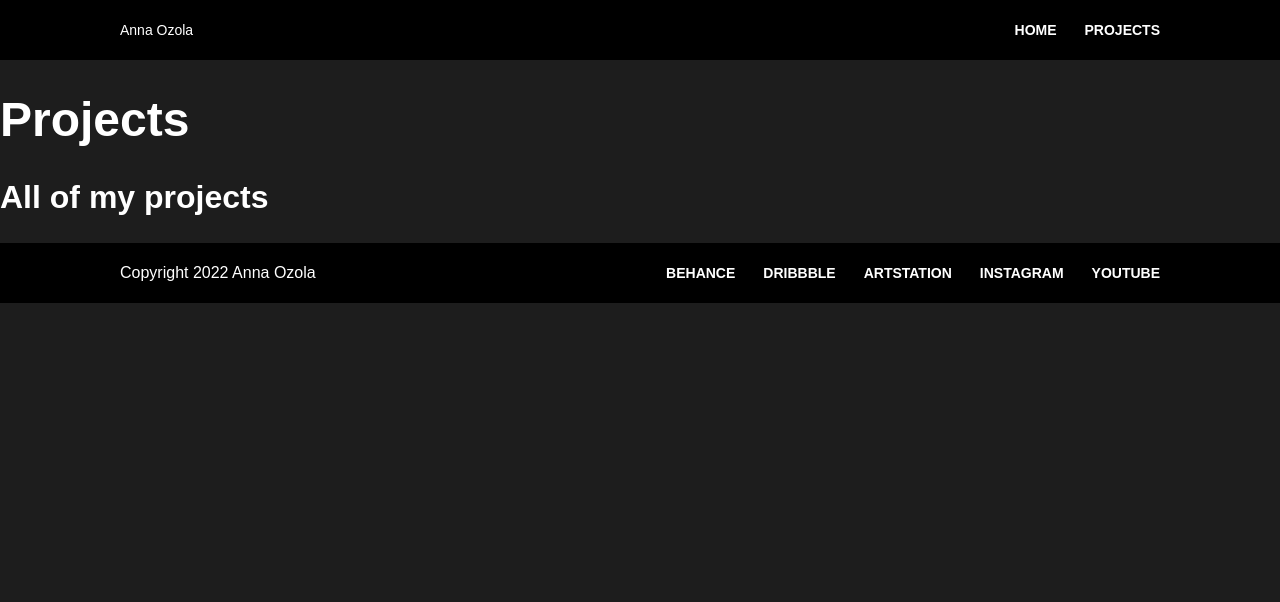
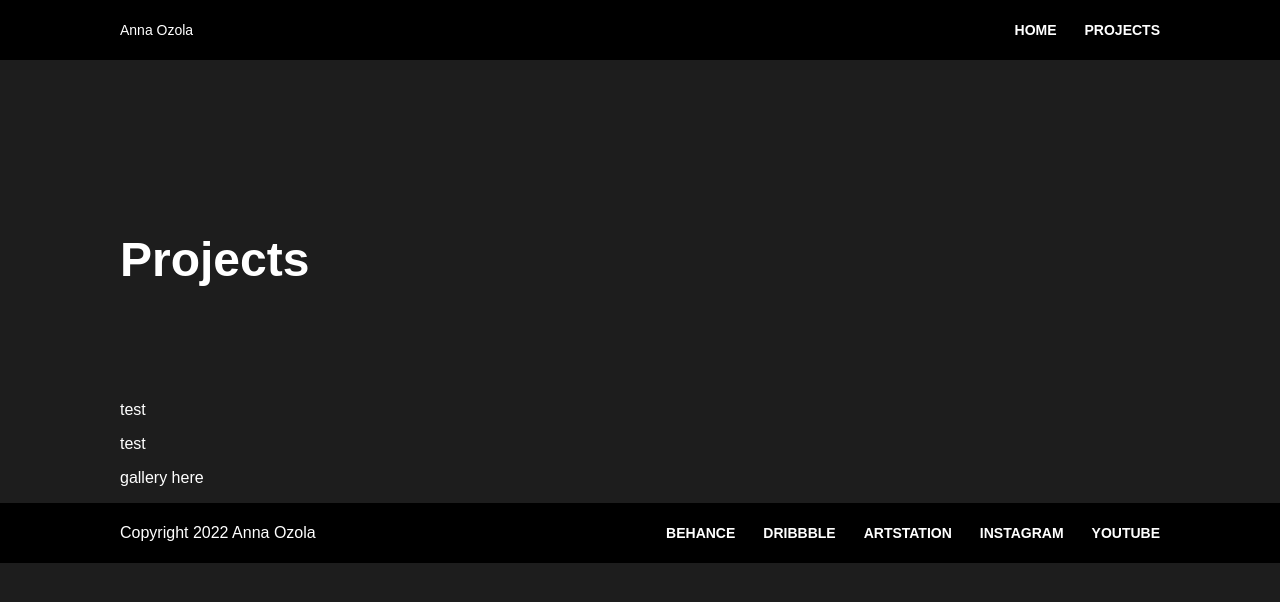
Before and after one commit to annaozola/portfolio, a Gatsby site: page /projects in a window 1280 px wide. Built offline with nearby package versions, Linux system fonts and the light colour scheme; Gatsby itself is replaced by a stand-in of ours.

Commit message:
Basic projects page setup.

```diff
--- a/src/pages/projects/index.js
+++ b/src/pages/projects/index.js
@@ -1,13 +1,29 @@
 import React from 'react'
 import Layout from '../../components/Layout'
+import Wrapper from '../../components/Wrapper'
+import * as styles from '../../styles/projects.module.scss'
 
 export default function Projects() {
   return (
     <Layout>
-      <div>
-          <h1>Projects</h1>
-          <h2>All of my projects</h2>
-      </div>
+      <Wrapper>
+        <section>
+          <div className={styles.header}>
+              <h1>Projects</h1>
+          </div>
+          <div className={styles.portfolio}>
+            <div className={styles.categories}>
+              <p>test</p>
+            </div>
+            <div className={styles.tags}>
+              <p>test</p>
+            </div>
+            <div className={styles.gallery}>
+              <p>gallery here</p>
+            </div>
+          </div>
+        </section>
+      </Wrapper>
     </Layout>
   )
 }
--- a/src/styles/home.module.scss
+++ b/src/styles/home.module.scss
@@ -0,0 +1 @@
+// Homepage styles
--- /dev/null
+++ b/src/styles/projects.module.scss
@@ -0,0 +1,6 @@
+// Header
+.header h1 {
+    padding: 8.25rem 0rem 4.625rem 0rem;
+}
+
+// Portfolio => Categories => Tags => Gallery
```
